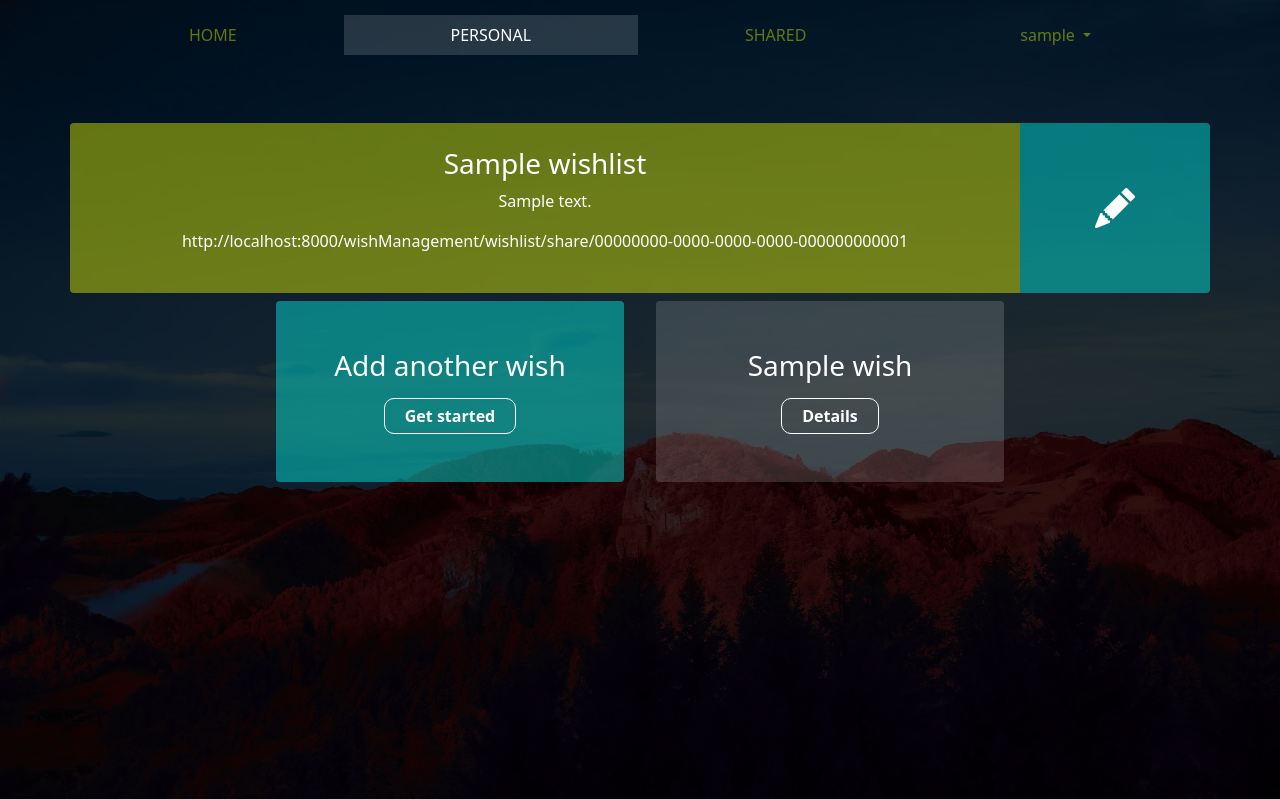
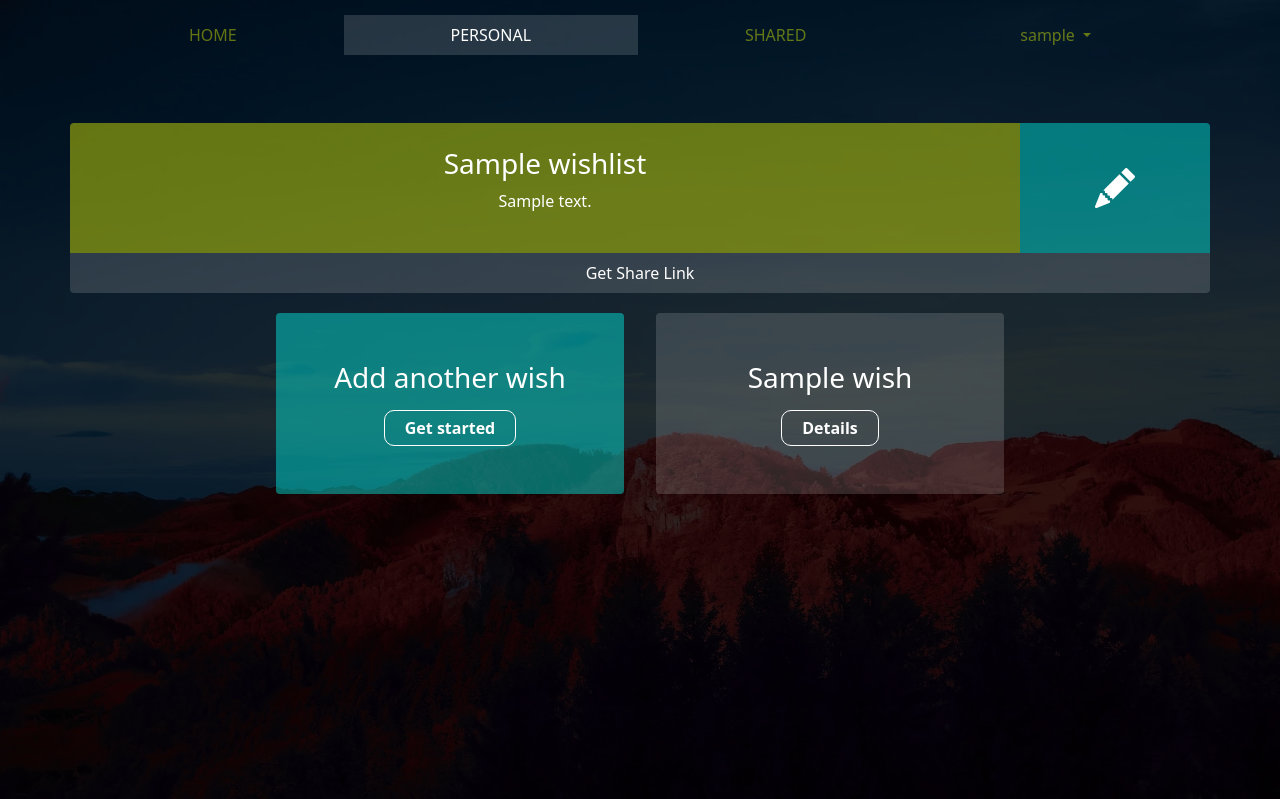
Before and after one commit to lelek-dev/WishIt, a Django app: page /wishManagement/wish/1 in a window 1280 px wide. Shown: the part 1-800 px from the top of the page. Run offline with Django 4.2, Linux system fonts and the light colour scheme; the first user in the database is signed in; tables that the repository leaves empty hold one stand-in row (Sample ...); some libraries are stand-ins or nearby versions.

Commit message:
improve share link

```diff
--- a/static/css/custom.css
+++ b/static/css/custom.css
@@ -88,14 +88,32 @@ a > .content-box > * {
 }
 .content-box.heading {
     background-color: var(--color-primary);
-    border-radius: 0.25rem 0 0 0.25rem;
+    border-radius: 0.25rem 0 0 0;
 }
 .content-box.add {
     background-color: var(--color-third);
 }
 .content-box.edit {
     background-color: var(--color-third);
-    border-radius: 0 0.25rem 0.25rem 0;
+    border-radius: 0 0.25rem 0 0;
+}
+.content-box.share_link {
+    background-color: var(--color-secondary);
+    border-radius: 0 0 0.25rem 0.25rem;
+    cursor: grab;
+}
+.share_link.success {
+    min-width: 50%;
+    margin-left: auto;
+    margin-right: auto;
+    position: fixed;
+    height: 7%;
+    top: -7%;
+    font-size: 15pt;
+    transition: all 0.5s ease;
+}
+.share_link.success.show {
+    top: 0px;
 }
 .content-box .form-control, form .form-control{
     background-color: #cdcdcd26;
--- a/static/js/custom.js
+++ b/static/js/custom.js
@@ -79,6 +79,20 @@ $(function(){
         }
     });
 
+    $(".content-box.share_link").click(function(){
+        let value = $(".content-box.share_link p").data('link');
+        var $temp = $("<input>");
+          $("body").append($temp);
+          $temp.val(value).select();
+          document.execCommand("copy");
+          $temp.remove();
+
+        $(".share_link.success:not('show')").addClass('show');
+        setTimeout(function(){
+            $(".share_link.success.show").removeClass('show');
+        }, 1000)
+    })
+
     // initial calls
     fadeIn()
     if ($("#offers")){
--- a/wishManagement/templates/wish/snippets/wishlist.html
+++ b/wishManagement/templates/wish/snippets/wishlist.html
@@ -1,13 +1,12 @@
-<div class="col-10 wishlist m-0 my-1 p-0">
+<div class="col-10 wishlist m-0 mt-1 p-0">
     <a href="{%url 'wishlist:indexWish' wishlist.id %}" class=" m-0 p-0">
         <div class="text-center content-box heading mx-0 py-4">
             <h3>{{ wishlist.title }}</h3>
             <p>{{ wishlist.description }}</p>
-            <p>http://localhost:8000/wishManagement/wishlist/share/{{ wishlist.uuid}}</p>
         </div>
     </a>
 </div>
-<div class="col-2 m-0 my-1 p-0">
+<div class="col-2 m-0 mt-1 p-0">
     <a href="{%url 'wishlist:update' wishlist.id %}" class="m-0 p-0 h-100 w-100">
         <div class="content-box text-center edit  mx-0 py-4 h-100 w-100 centerHVflex">
             <svg xmlns="http://www.w3.org/2000/svg" width="40px" height="40px" fill="white" class="bi bi-pencil-fill" viewBox="0 0 16 16">
@@ -16,3 +15,7 @@
         </div>
     </a>
 </div>
+<div class="share_link success centerHVflex bg-success">COPIED LINK TO CLIPBOARD</div>
+<div class="col-12 m-0 mb-3 p-2 share_link centerHVflex content-box">
+    <p class="m-0 p-0" data-link="{{ request.get_host }}/wishManagement/wishlist/share/{{ wishlist.uuid}}">Get Share Link</p>
+</div>
```
Also changed, not shown: 1 other file.
